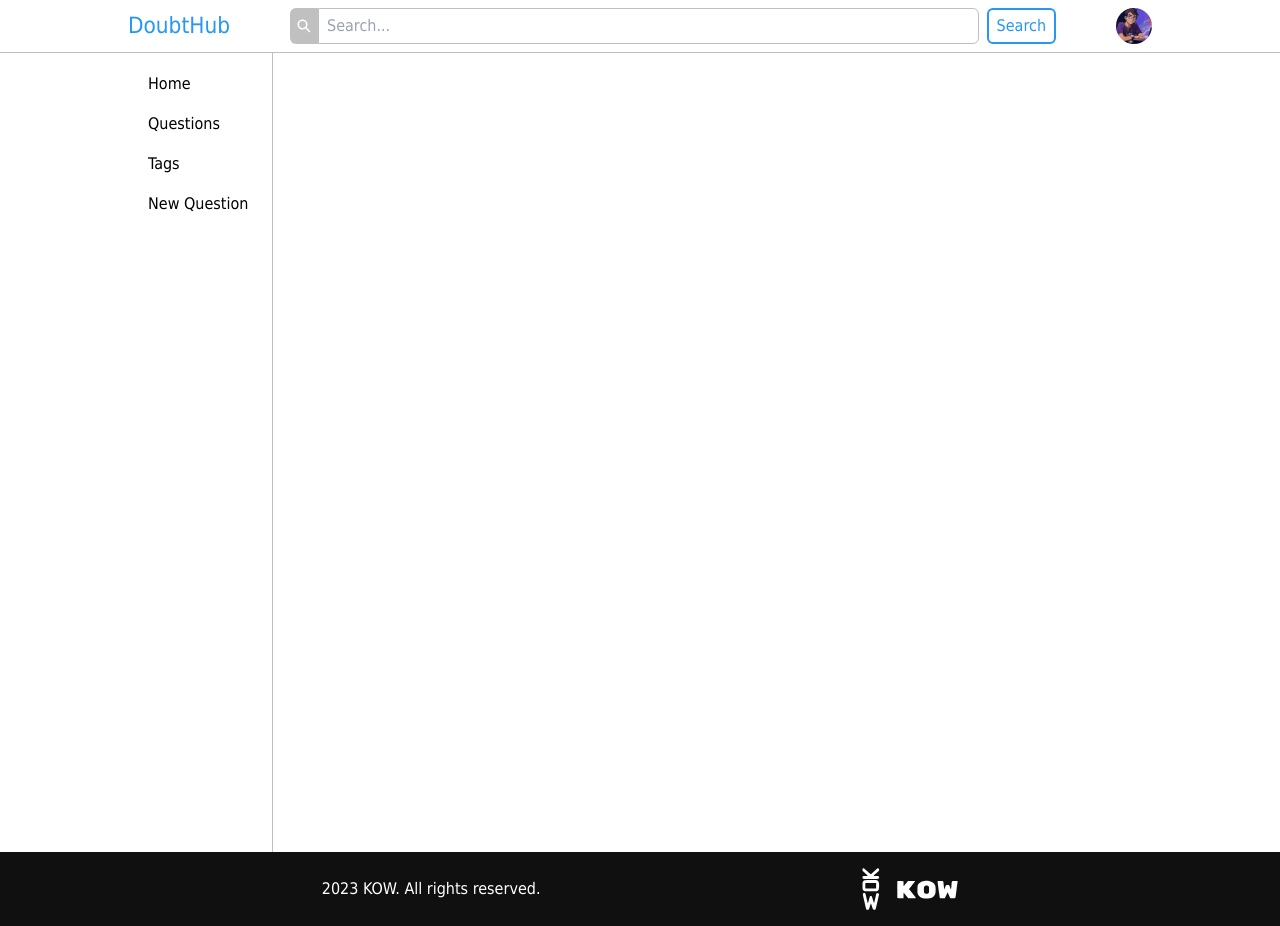
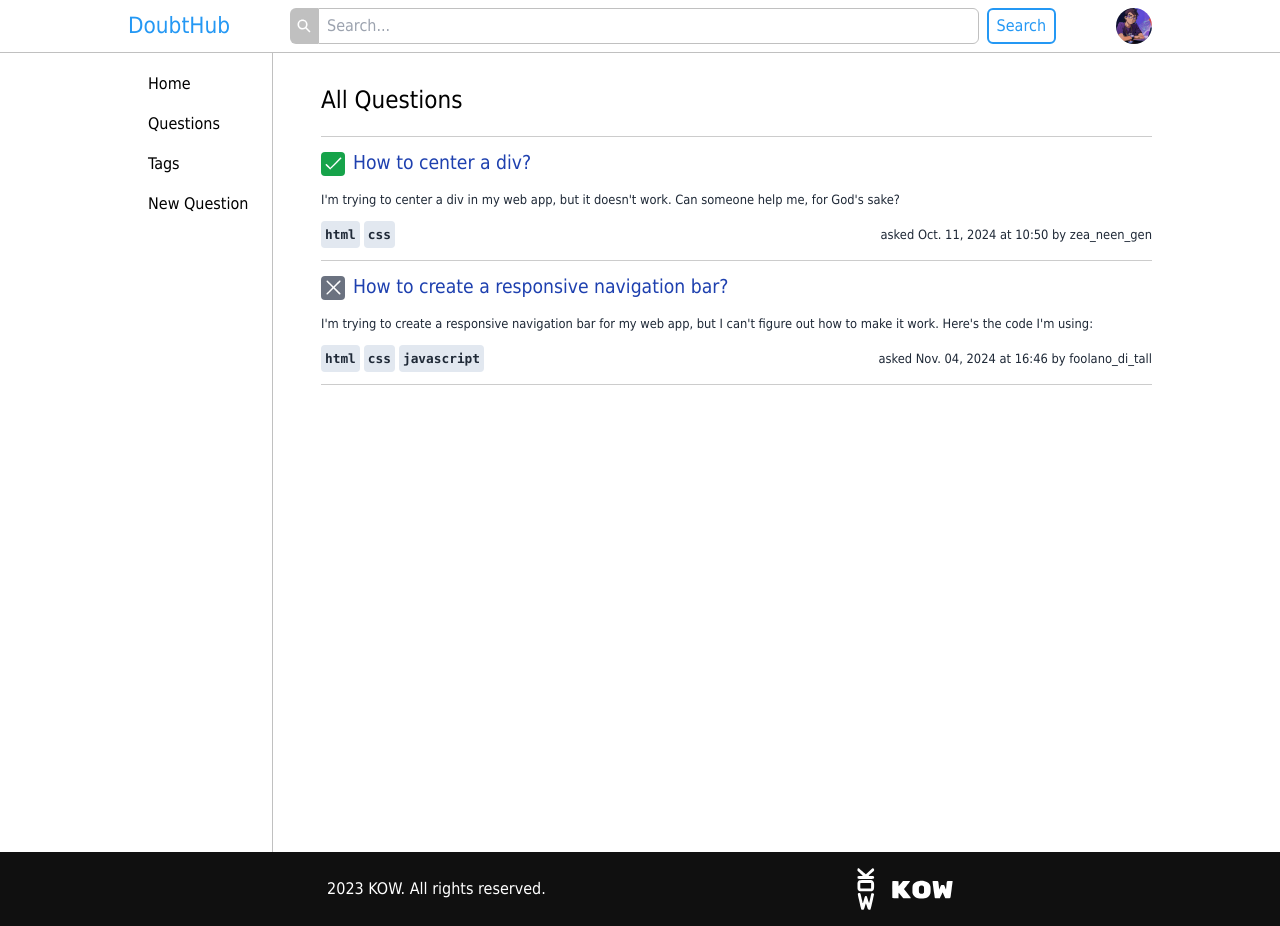
Before and after one commit to Kainom/DoubtHub, a React (Vite) app: page /questions in a window 1280 px wide. Built offline with nearby package versions, Linux system fonts and the light colour scheme.

Commit message:
Questions page started
And some stuff fixed in Header and Footer

```diff
--- a/src/components/Footer.jsx
+++ b/src/components/Footer.jsx
@@ -4,17 +4,16 @@ import React from "react";
 export default function Footer(){
     return (
         <footer
-            className="text-center py-4
+            className="text-center py-4 px-4
                 flex justify-evenly flex-wrap
-
-                align-middle w-full "
+                align-middle w-full max-sm:flex-col max-sm:gap-3"
             style={{backgroundColor: '#101010'}}
         >
             <p
                 className="inline-block text-white my-auto py-2"
             >2023 KOW. All rights reserved.</p>
             <img
-                className="w-24 inline-block"
+                className="w-24 inline-block self-center"
                 src="../../white-kow.svg" alt="KOW"
             />
         </footer>
--- a/src/components/Header.jsx
+++ b/src/components/Header.jsx
@@ -24,7 +24,7 @@ function SearchBar() {
     return (
         <form
             className="flex justify-center align-middle md:mx-10 max-sm:order-3 max-sm:col-span-2 max-sm:mt-2"
-            action="/search"
+            action="/questions"
         >
             <label
                 htmlFor="search"
@@ -34,7 +34,7 @@ function SearchBar() {
                 <IoSearchSharp size={16} color="white" />
             </label>
             <input
-                name="q"
+                name="search"
                 id="search"
                 className="rounded-r-md px-2 py-1 w-full"
                 style={{
--- /dev/null
+++ b/src/components/QuestionLink.jsx
@@ -0,0 +1,73 @@
+/* eslint-disable react/jsx-key */
+/* eslint-disable no-unused-vars */
+/* eslint-disable react/prop-types */
+
+function AnsweredIcon({ answered }) {
+    return (
+        <>
+            <span className="center mr-2">
+                {answered ?
+                    <img
+                        className="rounded w-6 bg-green-600 inline-block"
+                        src="../../answered.svg"
+                        style={{ padding: '1.5px' }}
+                        alt="Answered" />
+                    :
+                    <img
+                        className="rounded w-6 bg-gray-500 inline-block"
+                        src="../../unanswered.svg"
+                        style={{ padding: '1.5px' }}
+                        alt="Unanswered" />
+                }
+            </span>
+        </>
+    )
+}
+
+export default function QuestionLink(props) {
+    return (
+        <>
+            <li
+                className="w-full py-3"
+                style={{ borderBottom: '1px solid #ccc' }}
+            >
+                <a style={{ fontSize: '1.2rem' }} href="questions">
+                    <AnsweredIcon answered={props.answered} />
+                    <span
+                        className="text-blue-800 hover:text-blue-900 visited:text-purple-900"
+                    >
+                        {props.title}
+                    </span>
+                </a>
+
+                <p style={{ fontSize: "0.8rem" }} className="my-3 text-gray-800">
+                    {props.description}
+                </p>
+
+                <div className="flex justify-between flex-wrap max-sm:flex-col max-sm:gap-2">
+                    <div className="inline-flex content-center flex-wrap gap-1">
+                        {props.tags.map((tag) => (
+                            <a
+                                href={`/tags/${tag}`}
+                                className="
+                                    inline-block font-mono font-bold
+                                    text-gray-800 bg-slate-200 rounded p-1
+                                    max-sm:text-end"
+                                style={{ fontSize: '0.8rem' }}
+                            >
+                                {tag}
+                            </a>
+                        ))}
+                    </div>
+
+                    <p
+                        style={{ fontSize: "0.8rem" }}
+                        className="inline-block text-gray-800 my-auto"
+                    >
+                        asked {props.timestamp} by {props.user}
+                    </p>
+                </div>
+            </li>
+        </>
+    )
+}
--- a/src/pages/Questions.jsx
+++ b/src/pages/Questions.jsx
@@ -1,9 +1,65 @@
+/* eslint-disable react/prop-types */
 /* eslint-disable no-unused-vars */
 import React from "react";
+import { useSearchParams } from 'react-router-dom'
+
+import QuestionLink from "../components/QuestionLink"
+
+const questions = [
+    {
+        id: 1,
+        answered: true,
+        title: "How to center a div?",
+        description: "I'm trying to center a div in my web app, but it doesn't work. Can someone help me, for God's sake?",
+        tags: ['html', 'css'],
+        timestamp: 'Oct. 11, 2024 at 10:50',
+        user: 'zea_neen_gen'
+    },
+    {
+        id: 2,
+        answered: false,
+        title: "How to create a responsive navigation bar?",
+        description: "I'm trying to create a responsive navigation bar for my web app, but I can't figure out how to make it work. Here's the code I'm using:",
+        tags: ['html', 'css', 'javascript'],
+        timestamp: 'Nov. 04, 2024 at 16:46',
+        user: 'foolano_di_tall'
+    }
+]
 
 export default function Questions() {
+    const [params, setParams] = useSearchParams()
     return (
         <>
+            <div className="w-full lg:pl-12 py-8">
+                <h1 className="text-2xl mb-5">All Questions</h1>
+
+                {params.get('search') ?
+                    <p className="mb-5">
+                        <span className="mr-2">Results for:</span>
+                        <span>{params.get('search')}</span>
+                    </p> :
+                    <></>
+                }
+
+                <div className="w-full">
+                    <ul
+                        className="flex flex-col w-full"
+                        style={{ borderTop: '1px solid #ccc' }}
+                    >
+                        {questions.map((q) => {
+                            return (<QuestionLink
+                                key={q.id}
+                                answered={q.answered}
+                                title={q.title}
+                                description={q.description}
+                                tags={q.tags}
+                                timestamp={q.timestamp}
+                                user={q.user}
+                            />)
+                        })}
+                    </ul>
+                </div>
+            </div>
         </>
     );
 }
```
Also changed, not shown: public/answered.svg (added), public/unanswered.svg (added).
